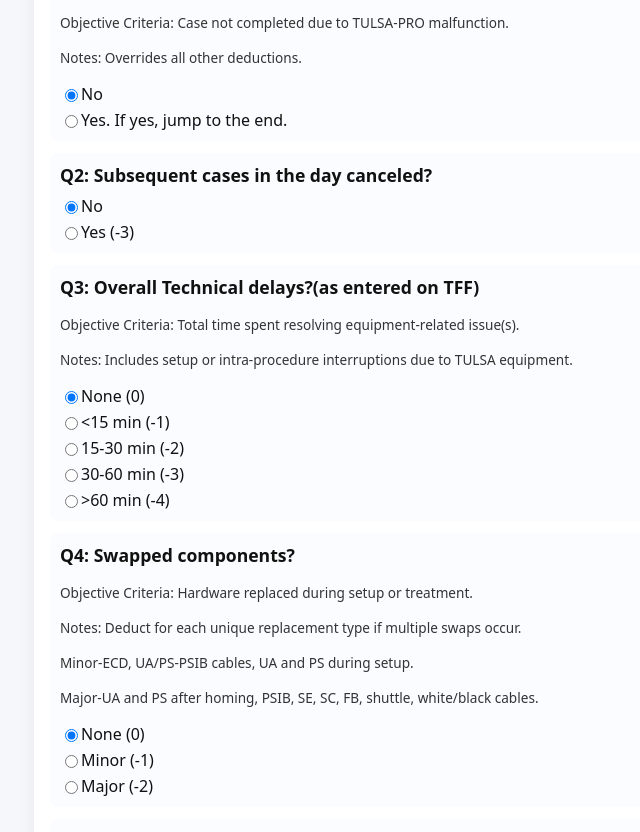
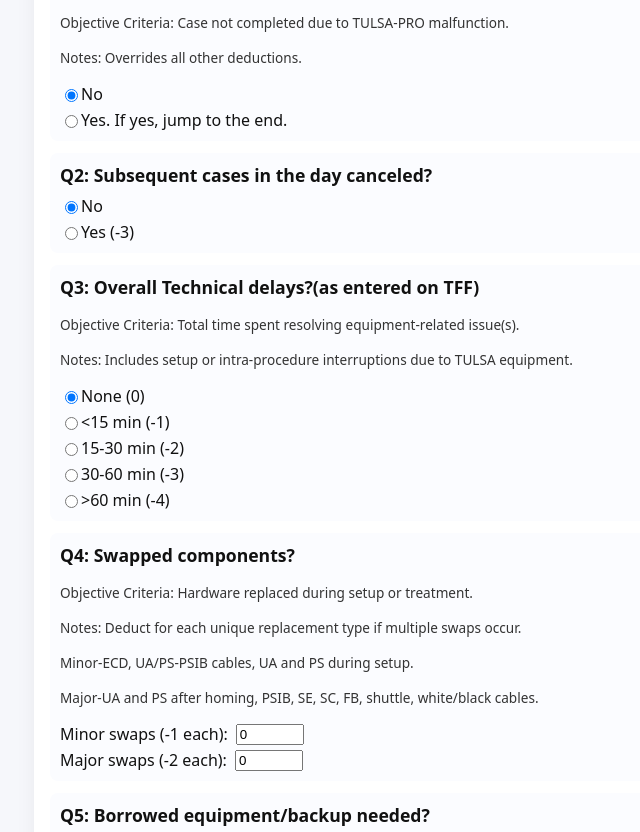
Before and after one commit to Forests77/Score_calculator, a plain HTML site: page index.html in a window 1280 px wide. Shown: the part 110-942 px from the top of the page, without its empty margins (230-870 px from the left). Drawn offline with Linux system fonts and the light colour scheme.

Commit message:
Update index.html

```diff
--- a/index.html
+++ b/index.html
@@ -153,9 +153,14 @@
       <p><small>Minor-ECD, UA/PS-PSIB cables, UA and PS during setup.</small></p>
       <p><small>Major-UA and PS after homing, PSIB, SE, SC, FB, shuttle, white/black cables.</small></p>
       <div class="row-vertical">
-        <label><input type="radio" name="q4" value="0" checked> None (0)</label>
-        <label><input type="radio" name="q4" value="1"> Minor (-1)</label>
-        <label><input type="radio" name="q4" value="2"> Major (-2)</label>
+        <label>
+        Minor swaps (-1 each):
+        <input type="number" name="q4_minor" value="0" min="0" style="width:60px; margin-left:8px;">
+        </label>
+        <label>
+        Major swaps (-2 each):
+        <input type="number" name="q4_major" value="0" min="0" style="width:60px; margin-left:8px;">
+        </label>
       </div>
     </div>
 
@@ -229,7 +234,14 @@
       const deductions = [];
       deductions.push(document.querySelector('input[name="q2"]:checked').value === "yes" ? 3 : 0);
       deductions.push(Number(document.querySelector('input[name="q3"]:checked').value));
-      deductions.push(Number(document.querySelector('input[name="q4"]:checked').value));
+
+
+      // Q4 deduction based on counts
+      const q4_minor = Number(document.querySelector('input[name="q4_minor"]').value) || 0;
+      const q4_major = Number(document.querySelector('input[name="q4_major"]').value) || 0;
+      const q4Deduction = (1 * q4_minor) + (2 * q4_major);
+      deductions.push(q4Deduction);
+
       deductions.push(Number(document.querySelector('input[name="q5"]:checked').value));
       deductions.push(Number(document.querySelector('input[name="q6"]:checked').value));
       deductions.push(Number(document.querySelector('input[name="q7"]:checked').value));
```
